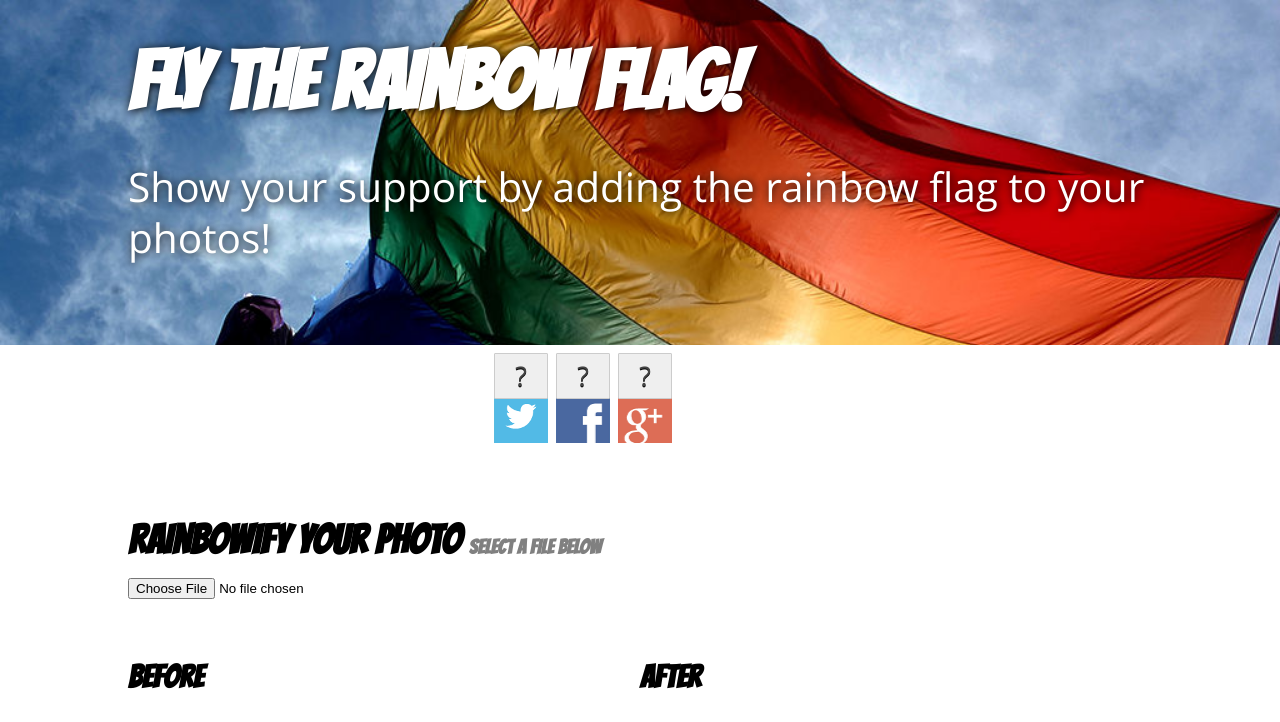
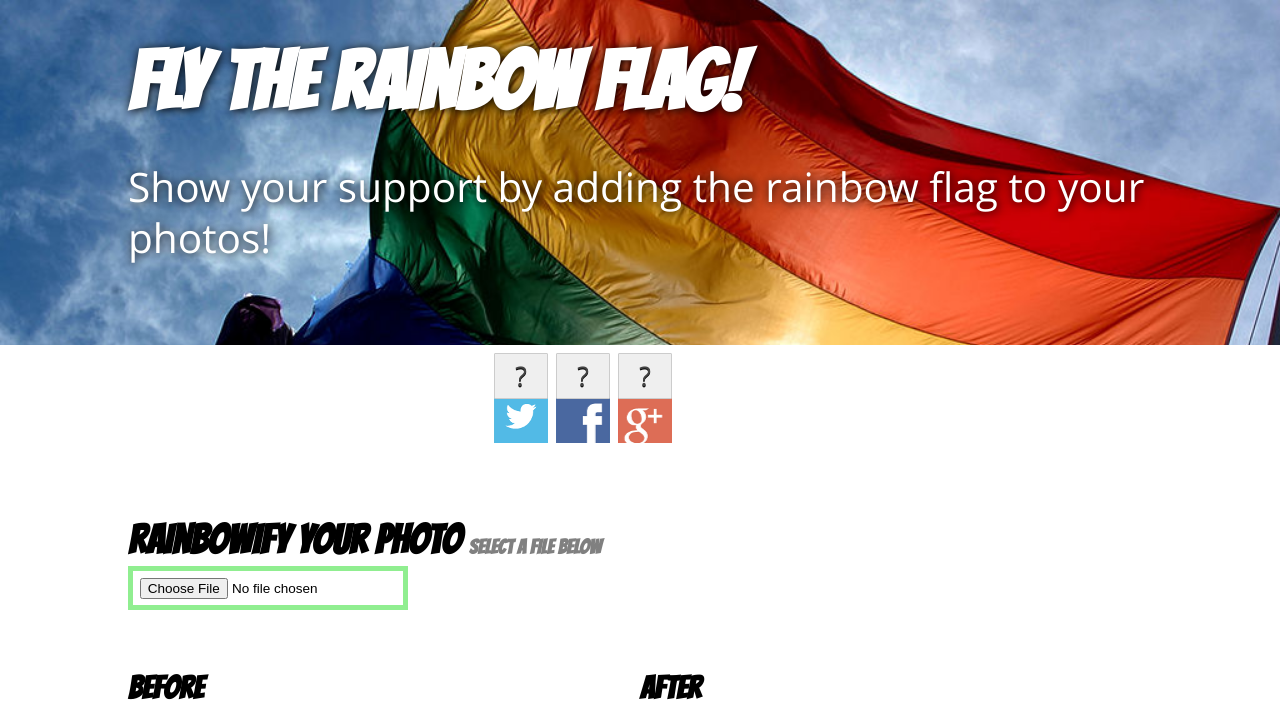
Before and after one commit to joelpurra/fly-the-rainbow-flag.com, a website: page public/index.html in a window 1280 px wide. Shown: the top 722 px of the page. Drawn offline with Linux system fonts and the light colour scheme; no server answers.

Commit message:
Add a light green border around the file selector

```diff
--- a/public/resources/style/main.css
+++ b/public/resources/style/main.css
@@ -90,8 +90,11 @@ fieldset input,
 fieldset button {
     font-size: 1em;
 }
+/*fieldset input[type=file]*/
 
-fieldset input[type=file] {
+input[type=file] {
+    border: 5px solid lightgreen;
+    padding: 0.5em;
     font-size: 0.5em;
 }
 
@@ -209,6 +212,7 @@ abbr {
 .social-container {
     width: 300px;
     /*padding: 100px;*/
+
     margin: auto;
 }
 
```
